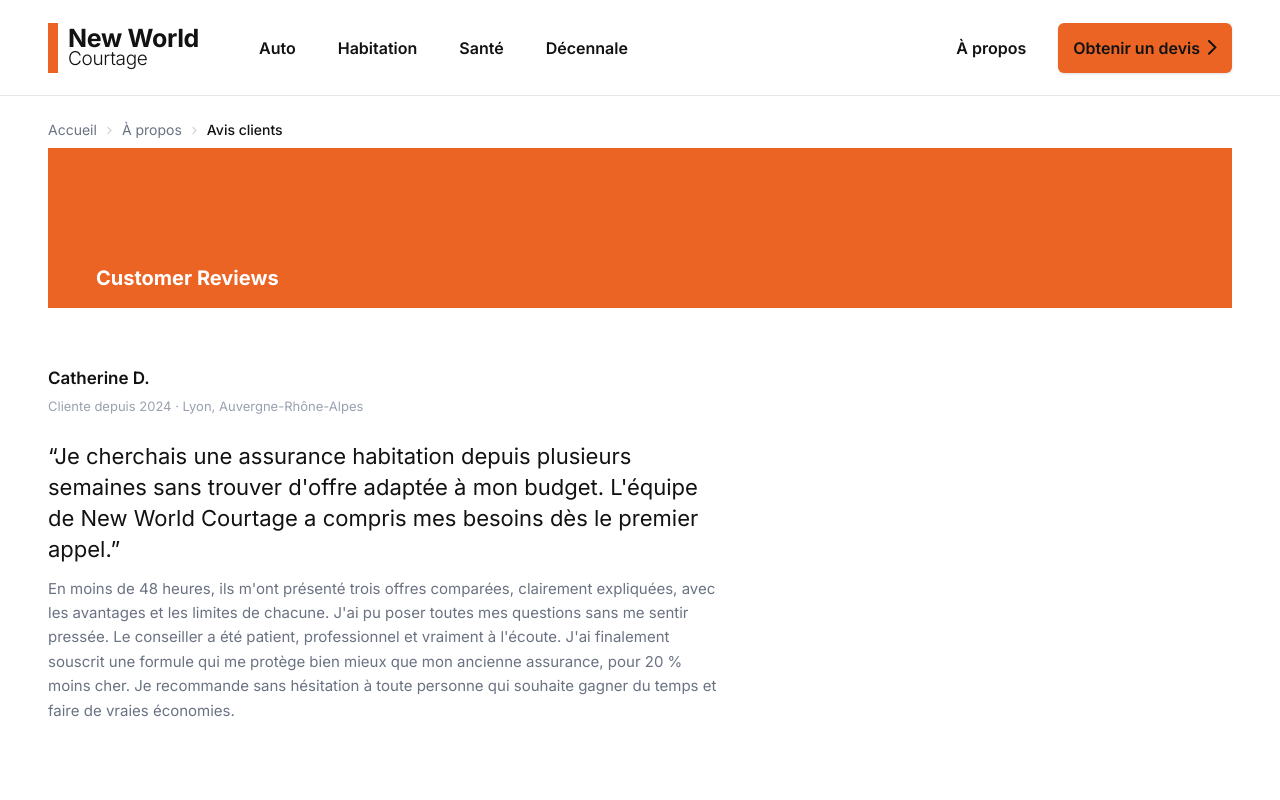
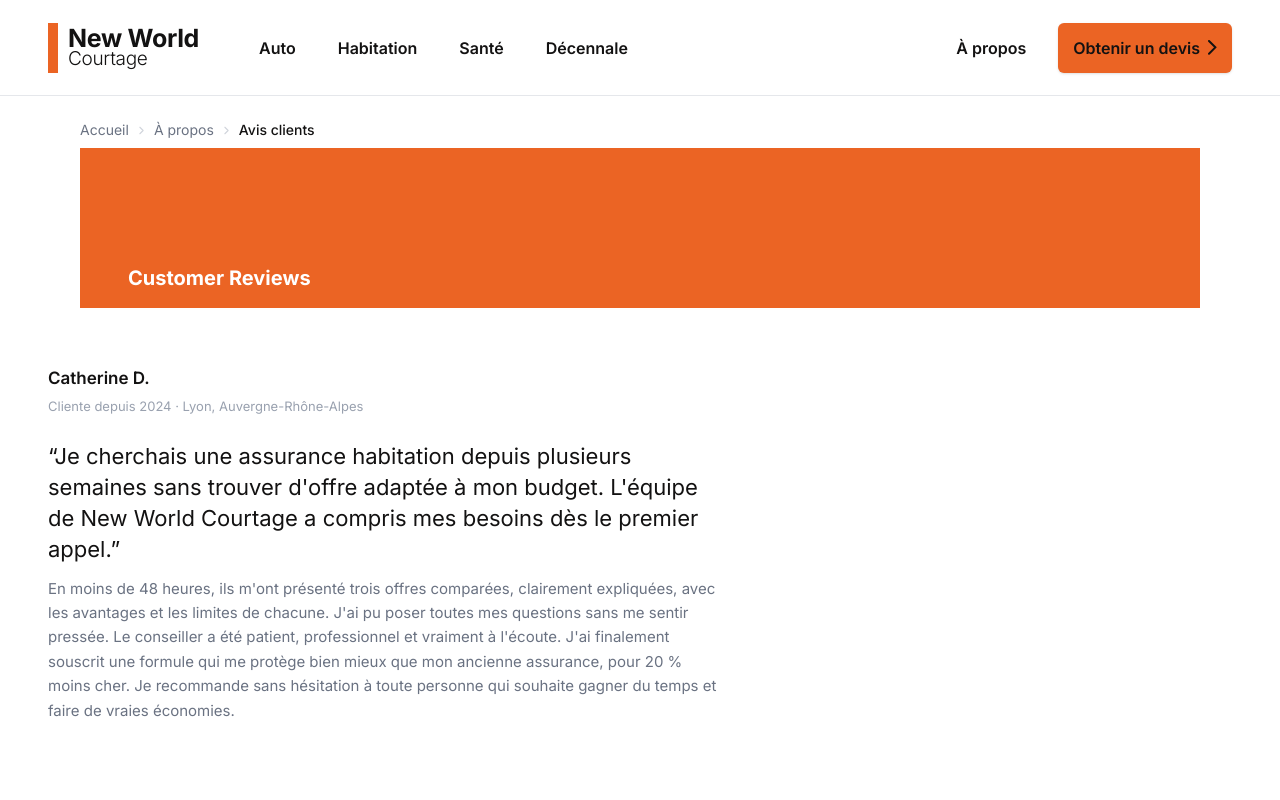
Before and after one commit to mehdibenrabiaa/new_world_courtage, a Next.js app: page /about/reviews in a window 1280 px wide. Shown: the top 800 px of the page. Built offline with nearby package versions, Linux system fonts and the light colour scheme.

Commit message:
reviews: more side margin on breadcrumb and hero box

```diff
--- a/pages/about/reviews.js
+++ b/pages/about/reviews.js
@@ -37,7 +37,7 @@ function StarRow({ score = 5, size = 18 }) {
 
 function Breadcrumb() {
   return (
-    <nav aria-label="Fil d'ariane" className="px-4 lg:px-12 2xl:px-24 pt-6 pb-2">
+    <nav aria-label="Fil d'ariane" className="px-8 lg:px-20 2xl:px-36 pt-6 pb-2">
       <ol className="flex items-center gap-1.5 flex-wrap text-sm text-gray-500">
         <li>
           <Link href="/" className="hover:text-[var(--color-brand)] transition-colors">
@@ -63,7 +63,7 @@ function FeaturedReview() {
   return (
     <>
       {/* Orange hero box with title at bottom-left */}
-      <div className="mx-4 lg:mx-12 2xl:mx-24 bg-[var(--color-brand)] px-8 lg:px-12 pt-[120px] pb-5 flex items-end">
+      <div className="mx-8 lg:mx-20 2xl:mx-36 bg-[var(--color-brand)] px-8 lg:px-12 pt-[120px] pb-5 flex items-end">
         <h1 className="text-[20px] font-bold leading-[1.0] text-white">
           Customer Reviews
         </h1>
```
